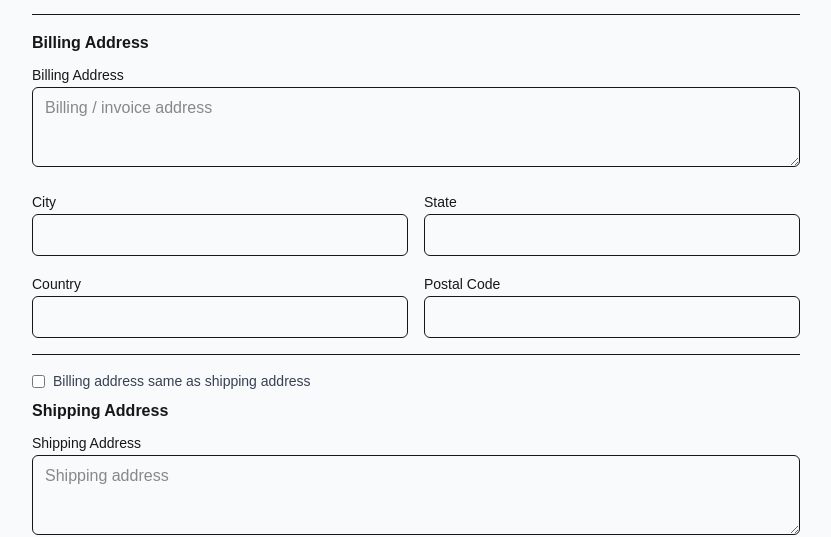
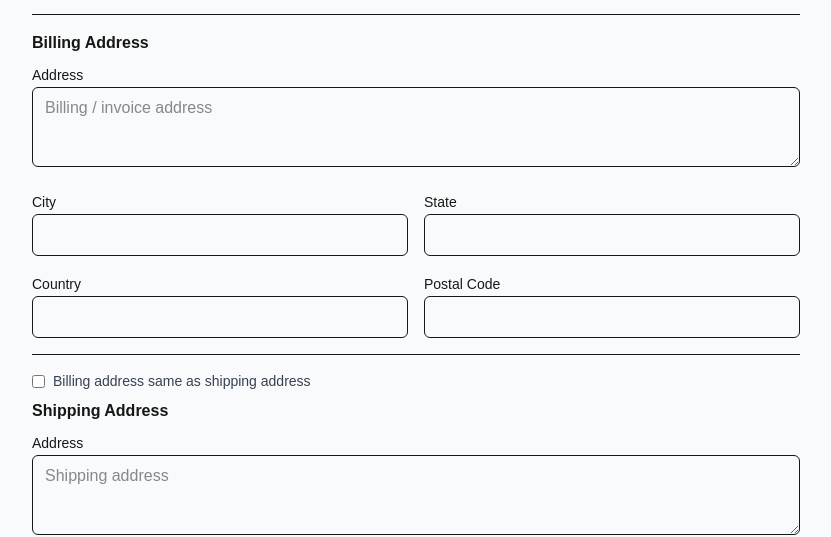
Before and after one commit to Techportal-co/invoice-maker, a Next.js app in the folder web/: page /customers/create in a window 1280 px wide. Shown: the part 270-807 px from the top of the page, without its empty margins (288-1119 px from the left). Built offline with nearby package versions, Linux system fonts and the light colour scheme; no server answers.

Commit message:
Adjust address labels on customer create

```diff
--- a/web/app/customers/create/page.tsx
+++ b/web/app/customers/create/page.tsx
@@ -178,7 +178,7 @@ export default function CreateCustomerPage() {
             <h2 className="text-base font-semibold">Billing Address</h2>
             <div className="grid grid-cols-1 md:grid-cols-2 gap-4">
               <div className="space-y-1 md:col-span-2">
-                <label className="text-sm font-medium">Billing Address</label>
+                <label className="text-sm font-medium">Address</label>
                 <textarea
                   className="border rounded-md px-3 py-2 w-full min-h-[80px]"
                   value={form.billing_address}
@@ -248,7 +248,7 @@ export default function CreateCustomerPage() {
             <h2 className="text-base font-semibold">Shipping Address</h2>
             <div className="grid grid-cols-1 md:grid-cols-2 gap-4">
               <div className="space-y-1 md:col-span-2">
-                <label className="text-sm font-medium">Shipping Address</label>
+                <label className="text-sm font-medium">Address</label>
                 <textarea
                   className="border rounded-md px-3 py-2 w-full min-h-[80px]"
                   value={form.shipping_address}
```
